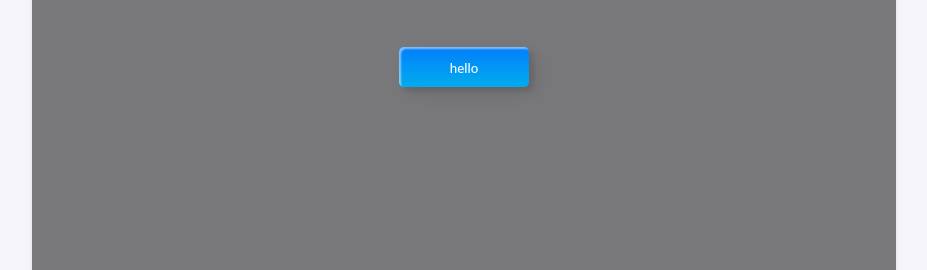
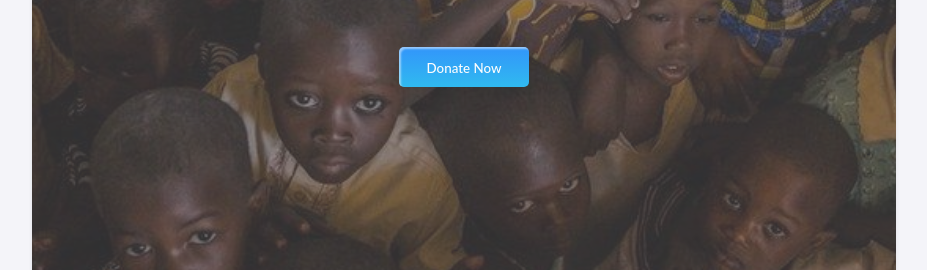
Before and after one commit to flashforwardnp/websitedraft, a plain HTML site: page index.html in a window 1280 px wide. Shown: the part 506-776 px from the top of the page, without its empty margins (176-1103 px from the left). Drawn offline with Linux system fonts and the light colour scheme.

Commit message:
added hero section

```diff
--- a/index.html
+++ b/index.html
@@ -16,7 +16,7 @@
             <p class="hero-subtitle">
             FlashForward is a student-led initiative that builds solar-powered flashlights to empower communities in Ghana. Join us in making a sustainable impact.
             </p>
-            <button class="custom-btn btn-3"><span>hello</span></button>
+            <button class="custom-btn btn-3"><span>Donate Now</span></button>
         </div>
     </section>
 
--- a/style.css
+++ b/style.css
@@ -13,7 +13,8 @@ body, html {
   }
 
   .hero {
-    background: url('path-to-your-image.jpg') no-repeat center center/cover;
+    background: url('/images/herosectionmainphoto.jpg') no-repeat center center/cover;
+    opacity: 80%;
     height: 100vh;
     display: flex;
     align-items: center;
```
Also changed, not shown: images/herosectionmainphoto.jpg (added).
